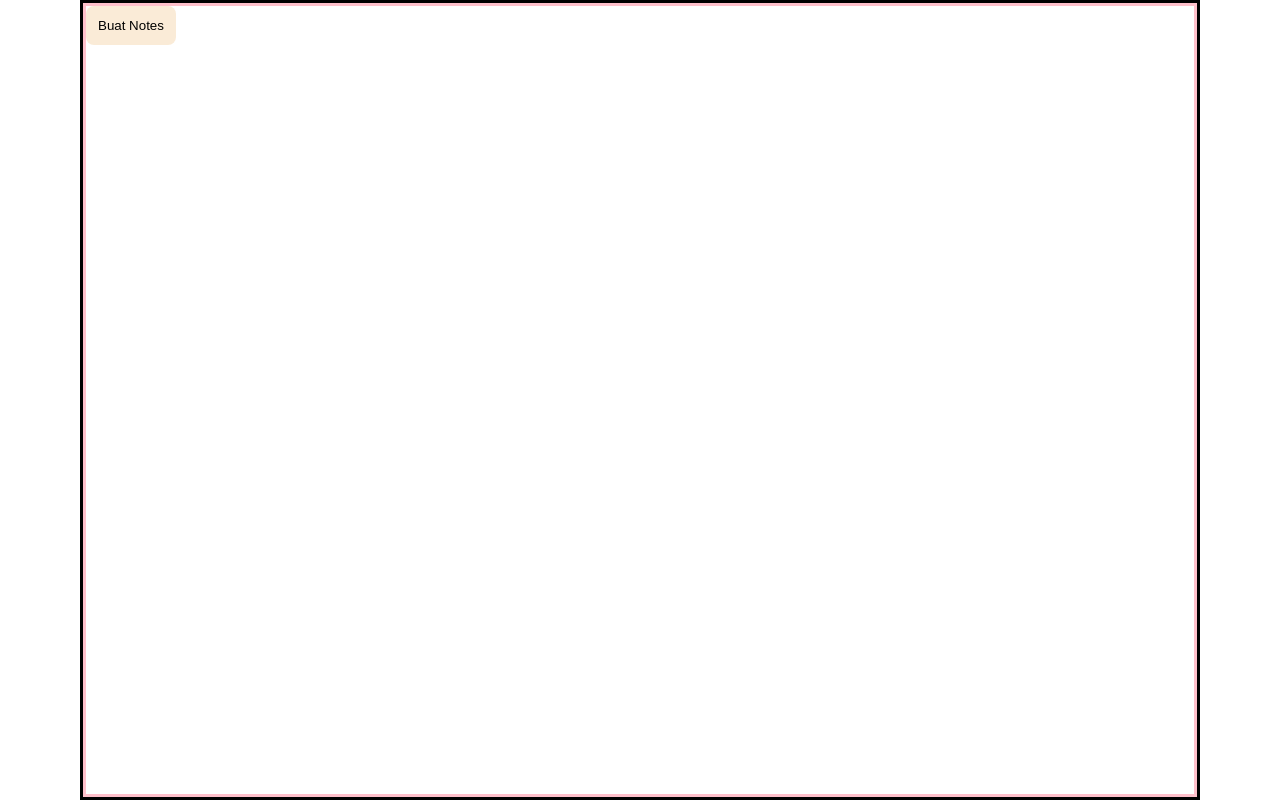
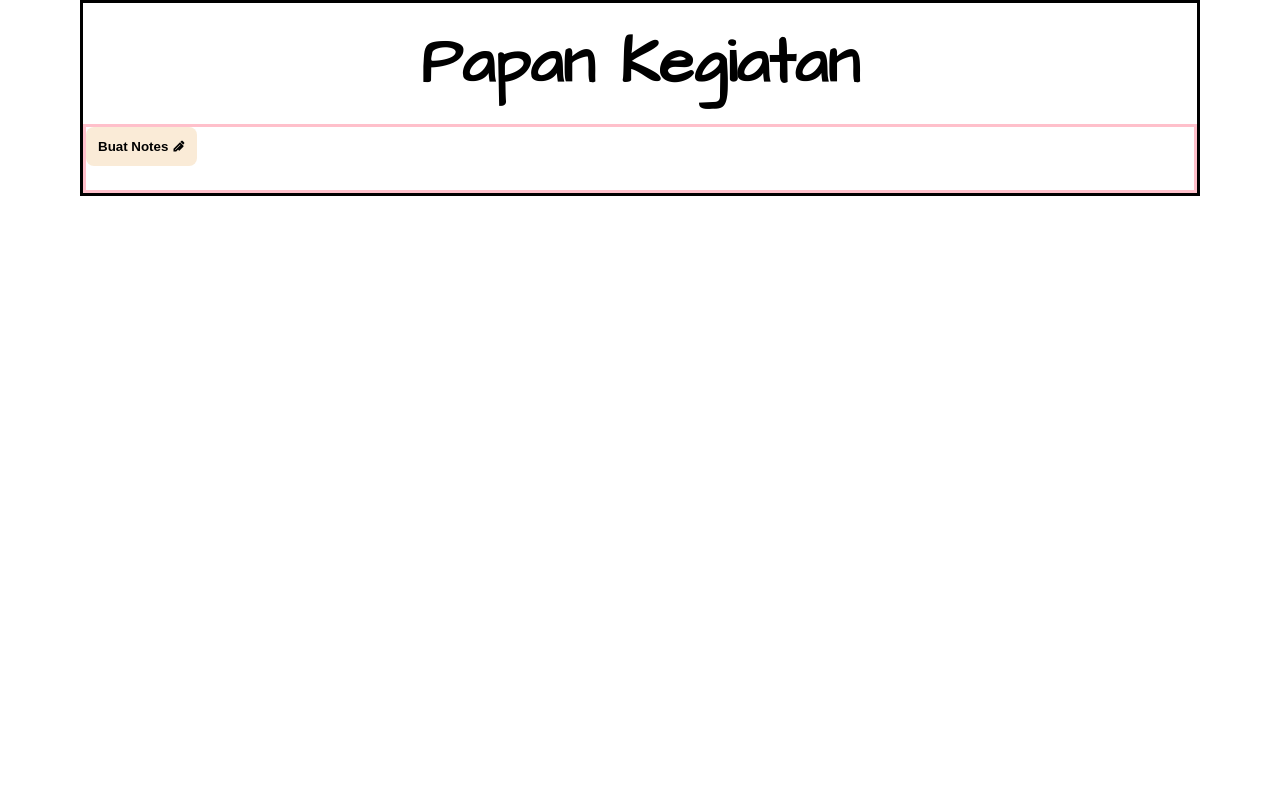
Before and after one commit to dnljnt/sticky-notes, a plain HTML site: page index.html in a window 1280 px wide. Drawn offline with nearby package versions, Linux system fonts and the light colour scheme.

Commit message:
changes font and layout in style.css

```diff
--- a/index.html
+++ b/index.html
@@ -9,17 +9,27 @@
       href="https://cdn.jsdelivr.net/npm/remixicon@4.3.0/fonts/remixicon.css"
       rel="stylesheet"
     />
+    <link
+      href="https://fonts.googleapis.com/css?family=Architects+Daughter:regular"
+      rel="stylesheet"
+    />
   </head>
   <body>
     <div class="container">
+      <div class="title">
+        <h1>Papan Kegiatan</h1>
+      </div>
       <div class="create">
-        <button type="button" onclick="typeNote()">Buat Notes</button>
+        <button type="button" onclick="typeNote()">
+          Buat Notes <span><i class="ri-ball-pen-line"></i></span>
+        </button>
         <form id="form">
           <textarea
             name="Notes"
             id="note"
             maxlength="90"
             placeholder="Create note"
+            autofocus
           ></textarea>
           <div class="icon">
             <i class="ri-check-fill ri-xl" id="submit"></i>
--- a/src/main.js
+++ b/src/main.js
@@ -2,6 +2,7 @@ const notes = document.getElementsByClassName("notes")[0];
 const form = document.getElementById("form");
 const checkIcon = document.getElementById("submit");
 const closeIcon = document.getElementById("close");
+const noteTextarea = document.getElementById("note");
 let i = 0;
 
 closeIcon.addEventListener("click", () => {
@@ -15,6 +16,7 @@ checkIcon.addEventListener("click", () => {
 function typeNote() {
   if (form.style.display == "none") {
     form.style.display = "block";
+    noteTextarea.focus();
   } else {
     form.style.display = "none";
   }
--- a/src/style.css
+++ b/src/style.css
@@ -8,7 +8,14 @@
   max-width: 1120px;
   margin: 0 auto;
   border: 3px solid black;
-  height: 100dvh;
+  transition: all .3s linear;
+}
+
+.title{
+  text-align: center;
+  padding: 1rem;
+  font-size: 2rem;
+  font-family: "Architects Daughter", cursive;
 }
 
 .create{
@@ -25,6 +32,7 @@
   background-color: antiquewhite;
   color: black;
   cursor: pointer;
+  font-weight: 600;
 }
 
 form{
@@ -46,6 +54,8 @@ form textarea{
   padding: 40px 25px 25px 25px;
   resize: none;
   position: relative;
+  font-size: 18px;
+  font-family: "Architects Daughter", cursive;;
 }
 
 .icon{
@@ -61,6 +71,7 @@ form textarea{
   display: flex;
   flex-wrap: wrap;
   justify-content: center;
+  margin-top: 1.5rem;
 }
 
 .notes-style{
@@ -72,6 +83,7 @@ form textarea{
   cursor: pointer;
   word-wrap: break-word;
   white-space: pre-wrap;
+  font-family: "Architects Daughter", cursive;
 }
 
 .scale-on{
```
